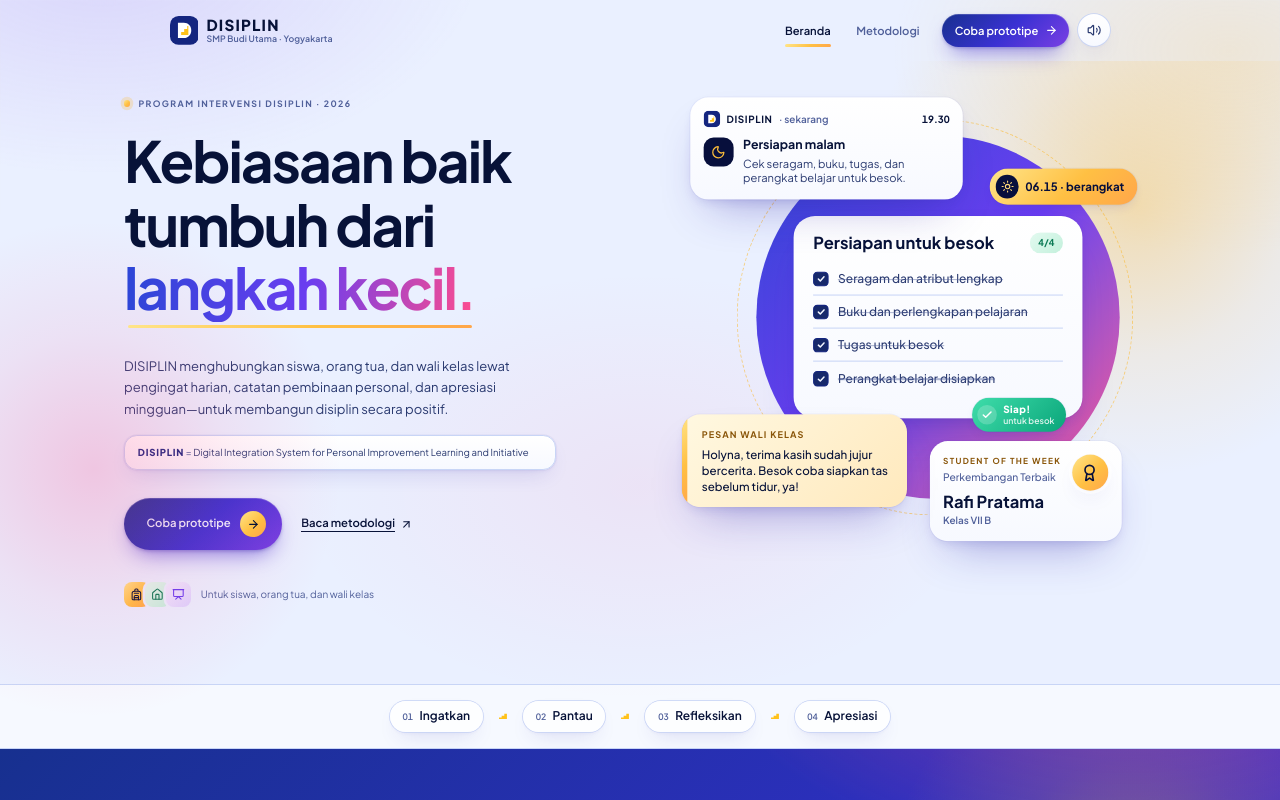
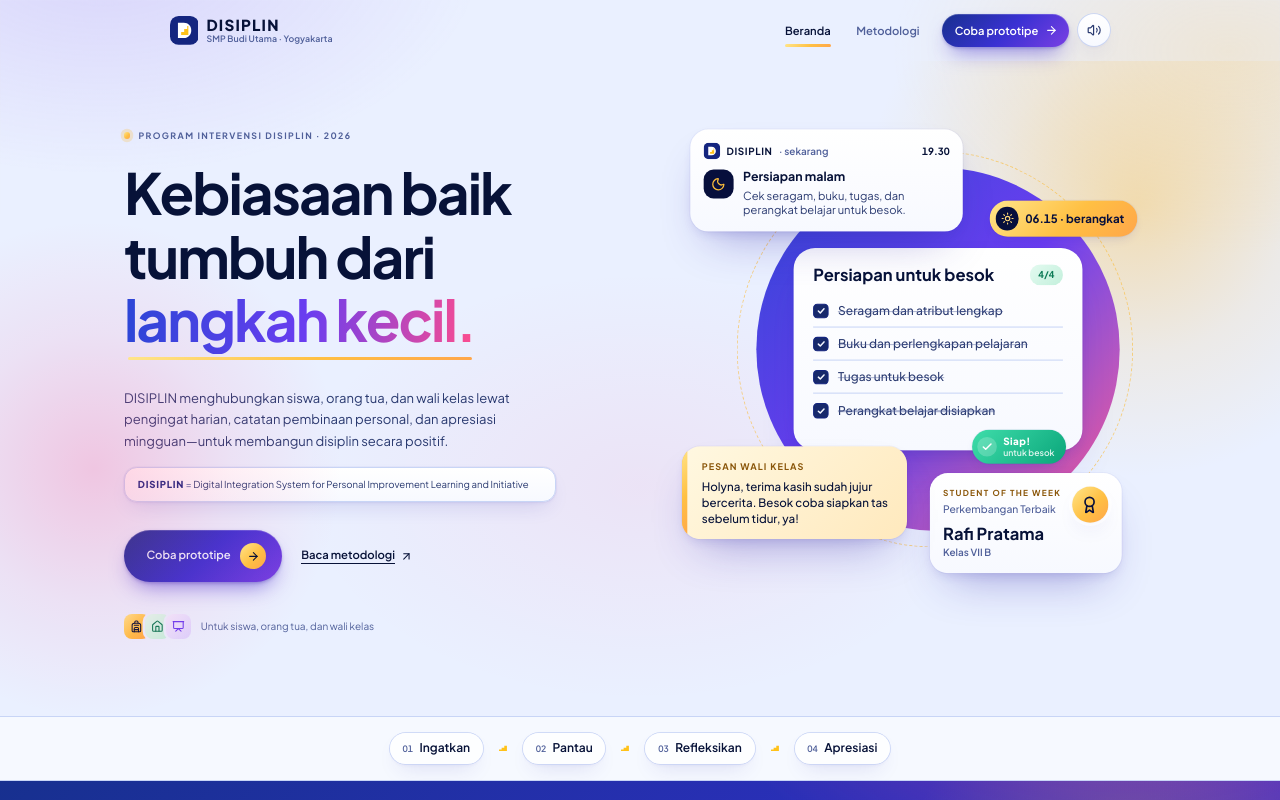
Before and after one commit to zefaniapriscila-gif/Intervensi-SMP-Budi-Utama, a React (Vite) app: page / in a window 1280 px wide. Shown: the top 800 px of the page. Built offline with nearby package versions, Linux system fonts and the light colour scheme.

Commit message:
Turunkan bagian hero sekitar 1 cm di desktop
Co-Authored-By: Claude Sonnet 5.5 <noreply@anthropic.com>

```diff
--- a/src/pages/LandingPage.jsx
+++ b/src/pages/LandingPage.jsx
@@ -40,7 +40,7 @@ function Hero({ onOpenPrototype }) {
   });
 
   return (
-    <section className="mx-auto grid w-full max-w-[1240px] items-center gap-10 px-4 pb-16 pt-8 sm:px-8 sm:pt-12 lg:grid-cols-12 lg:items-start lg:gap-6 lg:pb-24 lg:pt-10">
+    <section className="mx-auto grid w-full max-w-[1240px] items-center gap-10 px-4 pb-16 pt-8 sm:px-8 sm:pt-12 lg:grid-cols-12 lg:items-start lg:gap-6 lg:pb-24 lg:pt-[80px]">
       <div className="hero-shift lg:col-span-6 xl:col-span-6">
         <motion.p {...rise(0.05)} className="inline-flex items-center gap-2.5 text-[11px] font-bold uppercase tracking-[0.16em] text-ink-3">
           <span className="h-2 w-2 rounded-full bg-marigold ring-4 ring-marigold/25" aria-hidden="true" />
```
